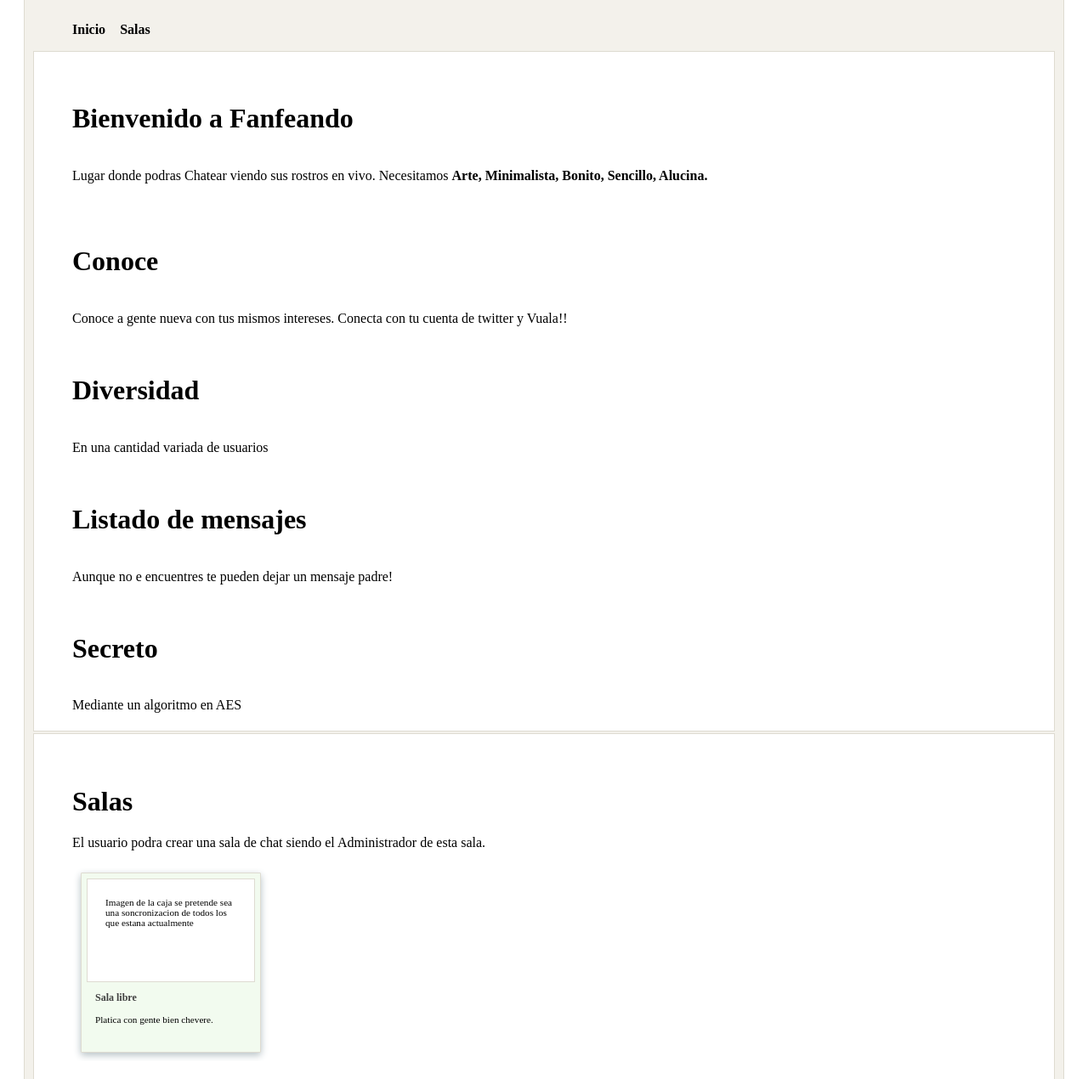
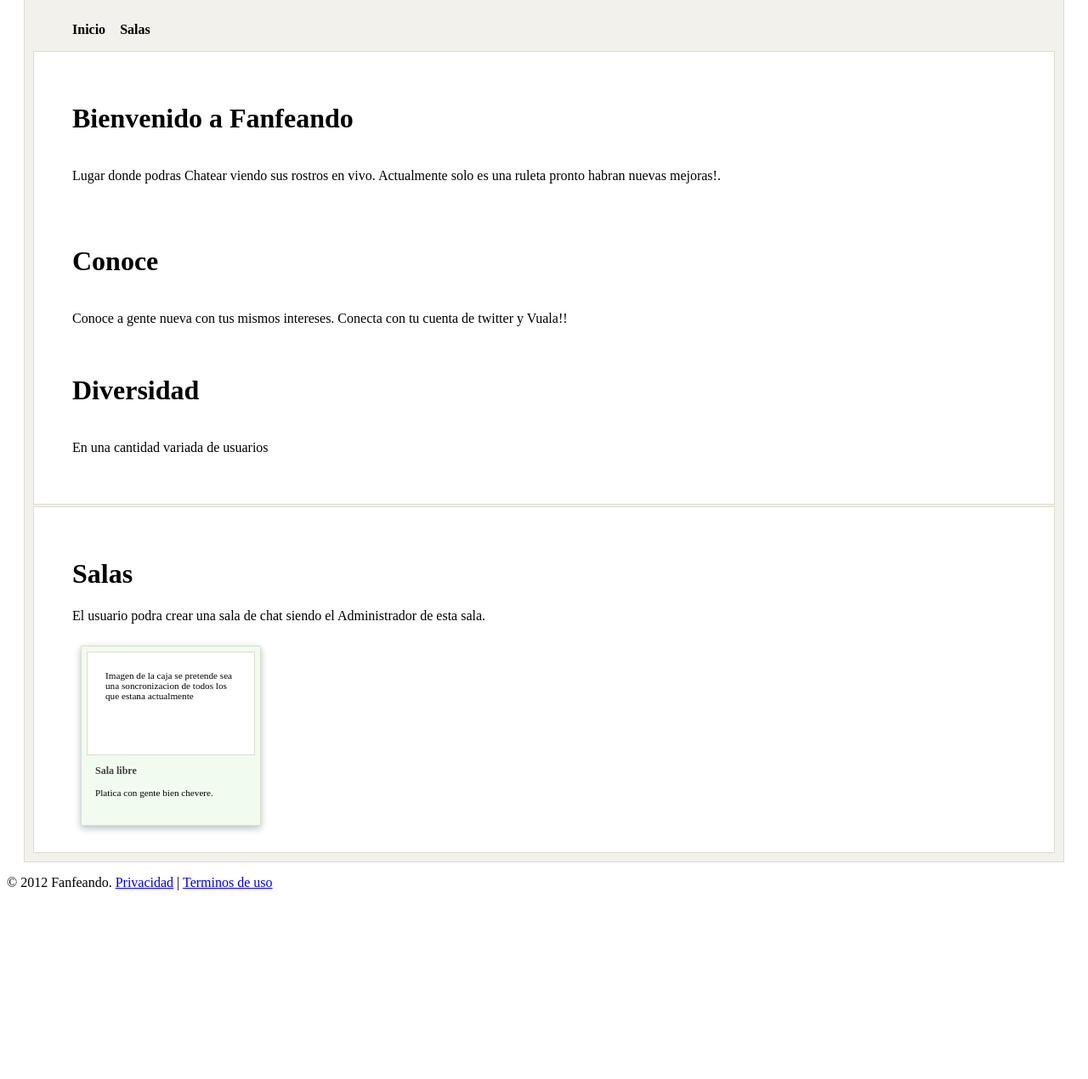
Before and after one commit to 0xbepresent/laposh, a Django app: page / in a window 1280 px wide. Shown: the part 309-1579 px from the top of the page at 85% size. After the commit the page ends 1357 px from the top, so only its background shows below. Run offline with Django 3.2, Linux system fonts and the light colour scheme; some libraries are stand-ins or nearby versions.

Commit message:
Modificado Index

```diff
--- a/index/templates/index.html
+++ b/index/templates/index.html
@@ -9,7 +9,8 @@
             </ul>
             <div id="tabinicio" class="tabdiv">
                 <ul><br>
-                  <p><h1>Bienvenido a Fanfeando</h1><br>Lugar donde podras Chatear viendo sus rostros en vivo. Necesitamos <b>Arte, Minimalista, Bonito, Sencillo, Alucina.</b></p><br><br>
+                  <p><h1>Bienvenido a Fanfeando</h1><br>Lugar donde podras Chatear viendo sus rostros en vivo. Actualmente solo es una ruleta pronto habran nuevas mejoras!.
+                  </p><br><br>
                   <h1>Conoce</h1><br>
                   Conoce a gente nueva con tus mismos intereses. Conecta con
                   tu cuenta de twitter y Vuala!!
@@ -17,12 +18,6 @@
                   <h1>Diversidad</h1><br>
                   En una cantidad variada de usuarios
                   <br><br><br>
-                  <h1>Listado de mensajes</h1><br>
-                  Aunque no e encuentres te pueden dejar un mensaje padre!
-                  <br><br><br>
-                  <h1>Secreto</h1><br>
-                  Mediante un algoritmo en AES
-
                 </ul>
              </div>
             <div id="tabsalas" class="tabdiv">
```
